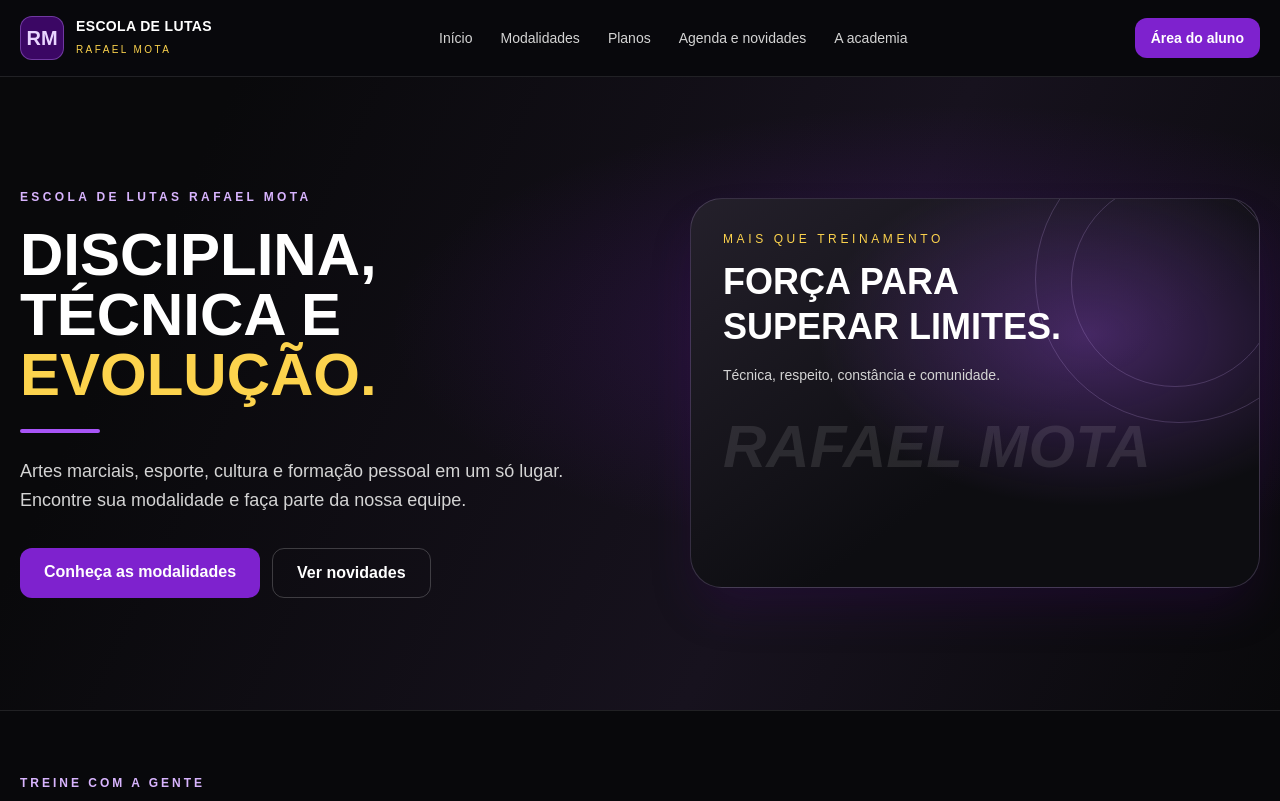
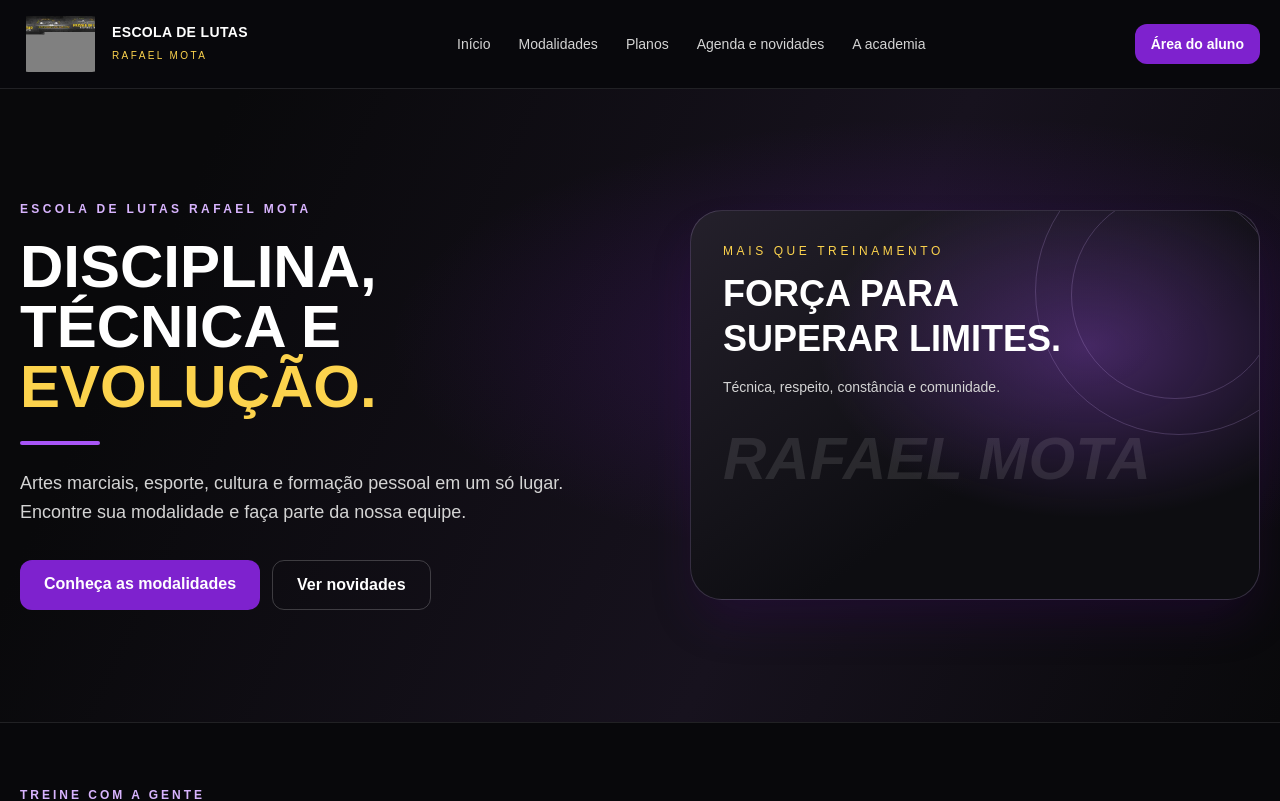
Before and after one commit to uniaocombateteam-collab/EscoladeLuta, a Next.js app: page / in a window 1280 px wide. Shown: the top 801 px of the page. Built offline with nearby package versions, Linux system fonts and the light colour scheme.

Commit message:
Use official academy logo

```diff
--- a/src/app/page.tsx
+++ b/src/app/page.tsx
@@ -25,7 +25,7 @@ export default function PublicHome() {
       <header className="sticky top-0 z-30 border-b border-white/10 bg-[#09090d]/95 backdrop-blur">
         <div className="mx-auto flex max-w-7xl items-center justify-between gap-4 px-5 py-4">
           <Link href="/" className="flex items-center gap-3">
-            <span className="grid h-11 w-11 place-items-center rounded-xl border border-purple-400/40 bg-purple-950 text-xl font-black text-purple-200">RM</span>
+            <img src="/logo-escola-rafael-mota.jpg" alt="Escola de Lutas Rafael Mota" className="h-14 w-20 rounded-lg object-contain" />
             <span><b className="block text-sm tracking-wide">ESCOLA DE LUTAS</b><span className="text-[10px] tracking-[.24em] text-amber-300">RAFAEL MOTA</span></span>
           </Link>
           <nav className="hidden items-center gap-7 text-sm text-neutral-300 lg:flex">
```
